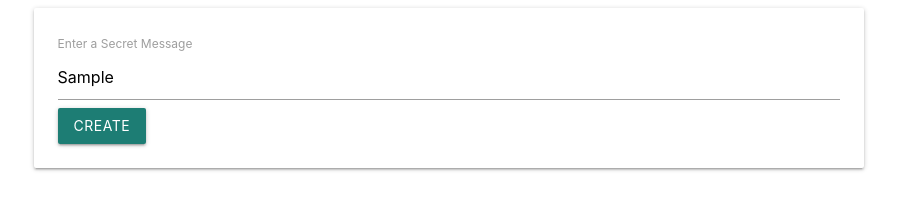
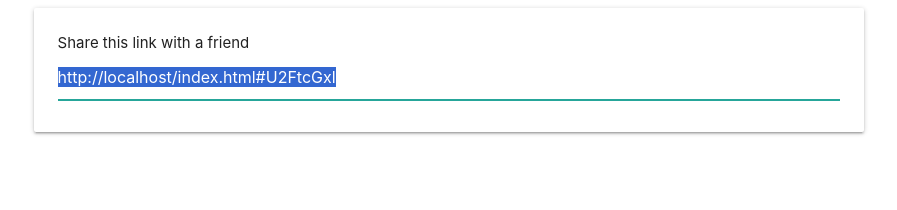
Before and after one commit to SolomanGarcia/js-message, a plain HTML site: page index.html in a window 1280 px wide. Both pictures are taken after typing "Sample" into the empty fields and a click on the button "CREATE". Shown: the whole page, without its empty margins (191-1088 px from the left). Drawn offline with nearby package versions, Linux system fonts and the light colour scheme.

Commit message:
set up toggle

```diff
--- a/index.html
+++ b/index.html
@@ -12,7 +12,7 @@
   <body>
     <div class="row">
       <div class="col s8 offset-s2">
-        <div class="card-panel">
+        <div id="message-form" class="card-panel">
           <form>
             <label>Enter a Secret Message</label>
             <input id="message-input" />
@@ -20,7 +20,7 @@
           </form>
         </div>
 
-        <div class="card-panel hide">
+        <div id="link-form" class="card-panel hide">
           <div class="">
             Share this link with a friend <input id="link-input" />
           </div>
--- a/index.js
+++ b/index.js
@@ -1,5 +1,8 @@
 document.querySelector("form").addEventListener("submit", (event) => {
   event.preventDefault();
+
+  document.querySelector("#message-form").classList.add("hide");
+  document.querySelector("#link-form").classList.remove("hide");
 
   const input = document.querySelector("#message-input");
   const encrytped = btoa(input.value);
```
